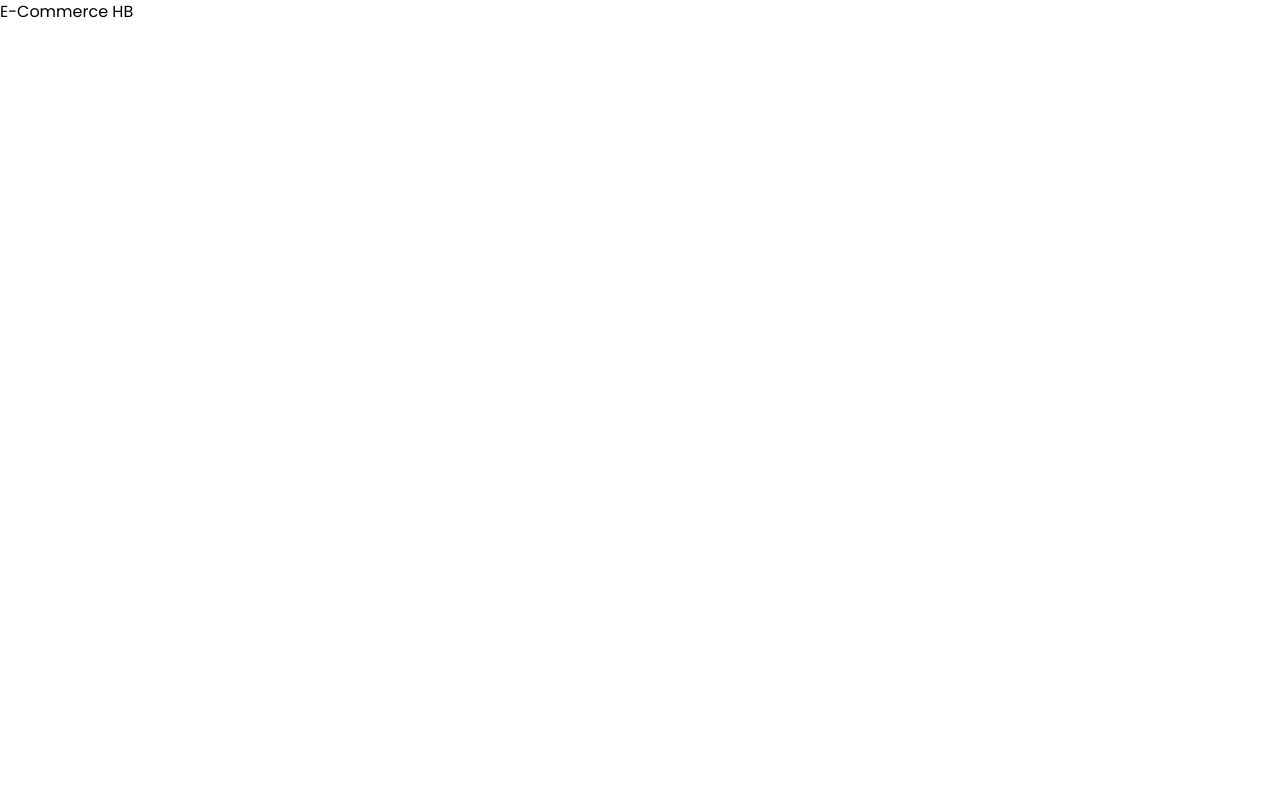
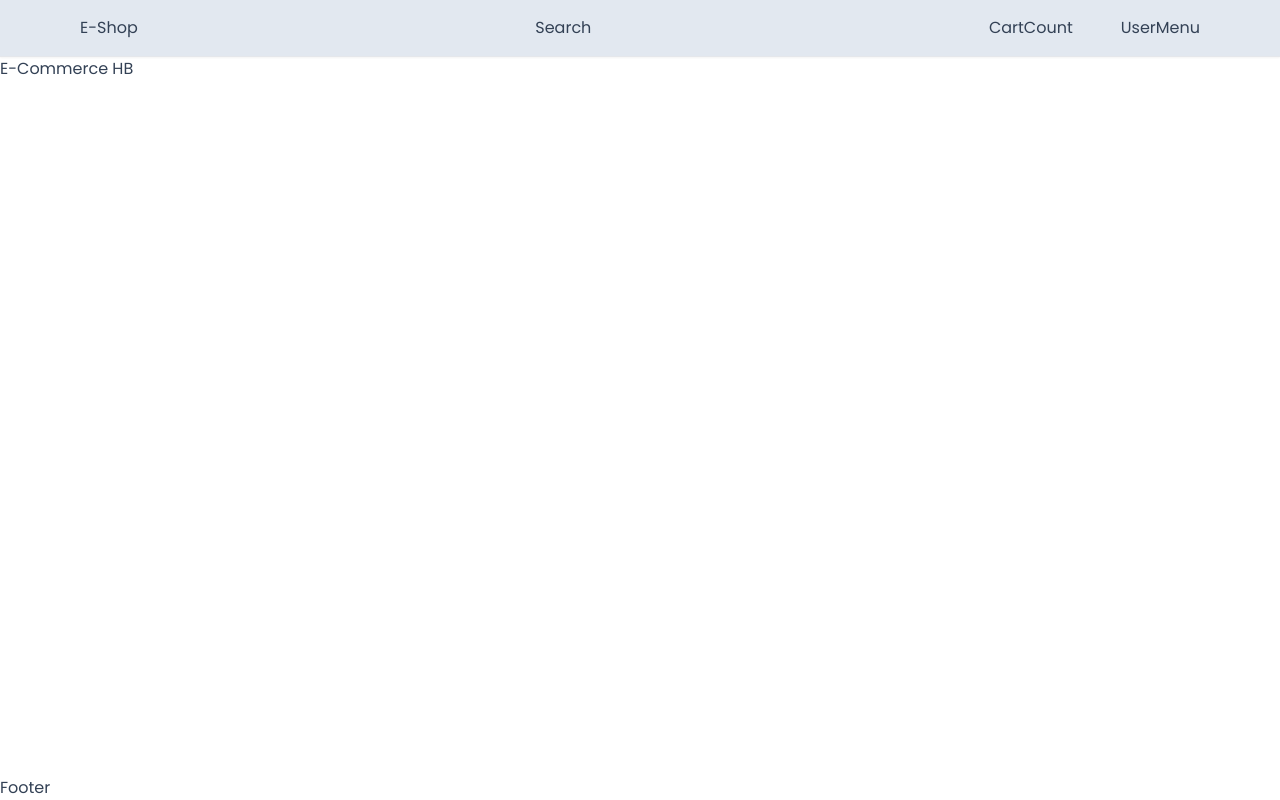
Before and after one commit to habib-hb/E-commerce--Next-, a Next.js app in the folder my-store/: page / in a window 1280 px wide. Built offline with nearby package versions, Linux system fonts and the light colour scheme.

Commit message:
changes :)

```diff
--- /dev/null
+++ b/my-store/app/components/Container.tsx
@@ -0,0 +1,13 @@
+interface containerProps {
+    children: React.ReactNode
+}
+
+const Container:React.FC<containerProps> = ({children}) => {
+    return (
+         <div className="max-w-[1920px] mx-auto xl:px-20 md:px-2 px-4">
+            {children}
+         </div>
+    );
+}
+
+export default Container;
--- /dev/null
+++ b/my-store/app/components/Footer/Footer.tsx
@@ -0,0 +1,5 @@
+const Footer = () => {
+    return ( <div>Footer</div> );
+}
+
+export default Footer;
--- a/my-store/app/components/nav/NavBar.tsx
+++ b/my-store/app/components/nav/NavBar.tsx
@@ -1,6 +1,29 @@
+import Link from "next/link";
+import Container from "../Container";
+
 const NavBar = () => {
     return (
-        <div>NavBar</div>
+        <div
+        className="sticky
+        top-0
+        bg-slate-200
+        w-full
+        shadow-sm
+        z-30"
+        >
+            <div className="py-4 border-b-[1px]">
+                <Container>
+                    <div className="flex items-center justify-between gap-3 md:gap-0">
+                        <Link href="/">E-Shop</Link>
+                        <div className="hidden md:block">Search</div>
+                        <div className="flex items-center gap-8 md:gap-12">
+                            <div>CartCount</div>
+                            <div>UserMenu</div>
+                        </div>
+                    </div>
+                </Container>
+            </div>
+            </div>
      );
 }
 
--- a/my-store/app/layout.tsx
+++ b/my-store/app/layout.tsx
@@ -1,6 +1,8 @@
 import './globals.css'
 import type { Metadata } from 'next'
 import { Poppins } from 'next/font/google'
+import NavBar from './components/nav/NavBar'
+import Footer from './components/Footer/Footer'
 
 const poppins = Poppins({ subsets: ['latin'] , weight: ['400' , '700'] })
 
@@ -16,7 +18,17 @@ export default function RootLayout({
 }) {
   return (
     <html lang="en">
-      <body className={poppins.className}>{children}</body>
+      <body className={`${poppins.className} text-slate-700`}>
+
+        <div className="flex flex-col min-h-screen">
+
+        <NavBar/>
+        <main className="flex-grow">{children}</main>
+        <Footer/>
+
+        </div>
+
+        </body>
     </html>
   )
 }
--- a/my-store/app/page.tsx
+++ b/my-store/app/page.tsx
@@ -1,5 +1,5 @@
 export default function Home() {
   return (
-    <main>E-Commerce HB</main>
+    <div>E-Commerce HB</div>
   )
 }
```
